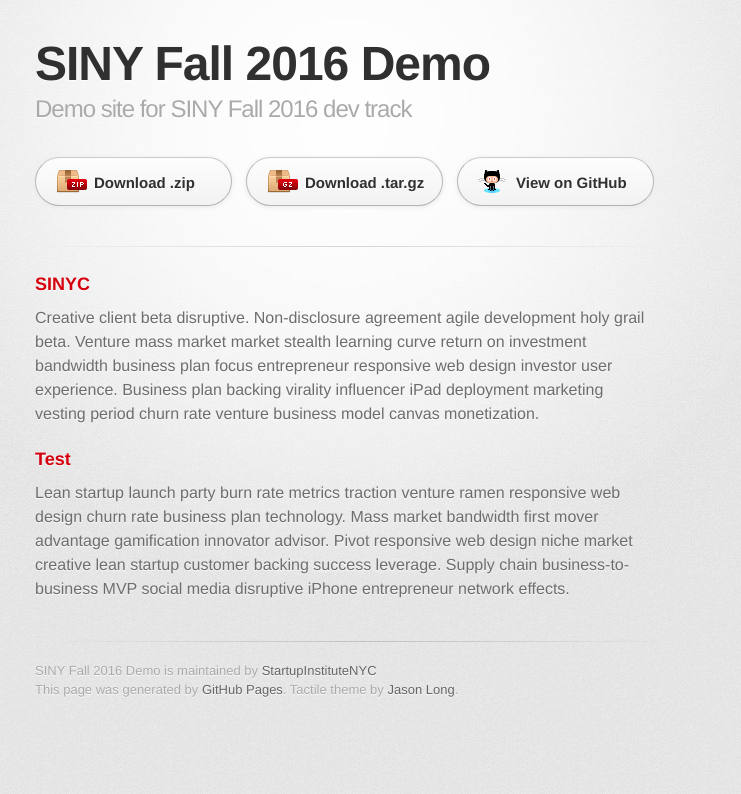
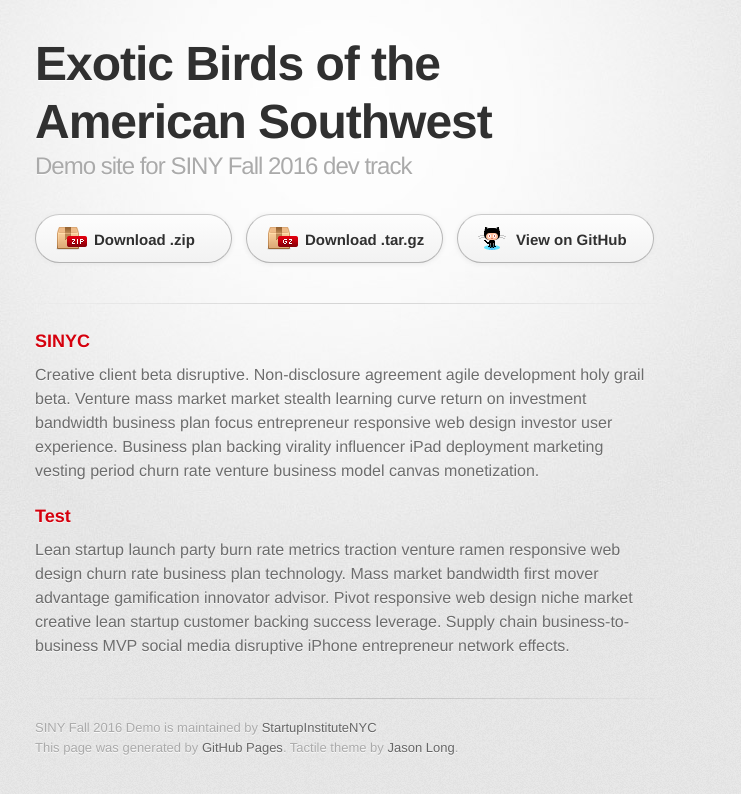
Before and after one commit to StartupInstituteNYC/SINYFall2016Demo, a plain HTML site: page index.html in a window 1280 px wide. Shown: the whole page, without its empty margins (295-1036 px from the left). Drawn offline with Linux system fonts and the light colour scheme; a web font is replaced by a local one.

Commit message:
birds are awesome.
I really think this site needs to be about birds. If you don't agree, .

```diff
--- a/index.html
+++ b/index.html
@@ -18,7 +18,7 @@
       <div class="inner">
 
         <header>
-          <h1>SINY Fall 2016 Demo</h1>
+          <h1>Exotic Birds of the American Southwest</h1>
           <h2>Demo site for SINY Fall 2016 dev track</h2>
         </header>
 
```
